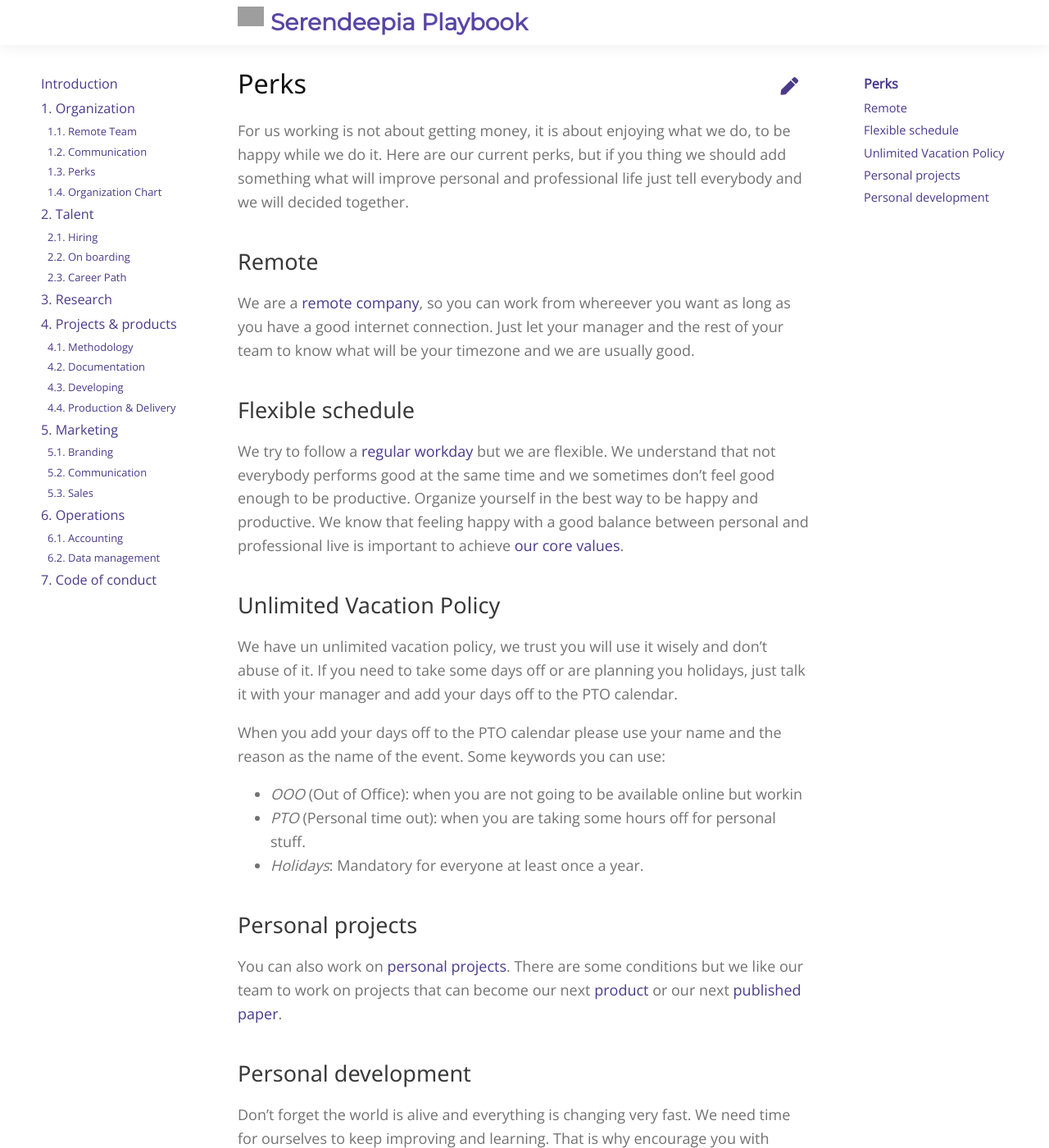
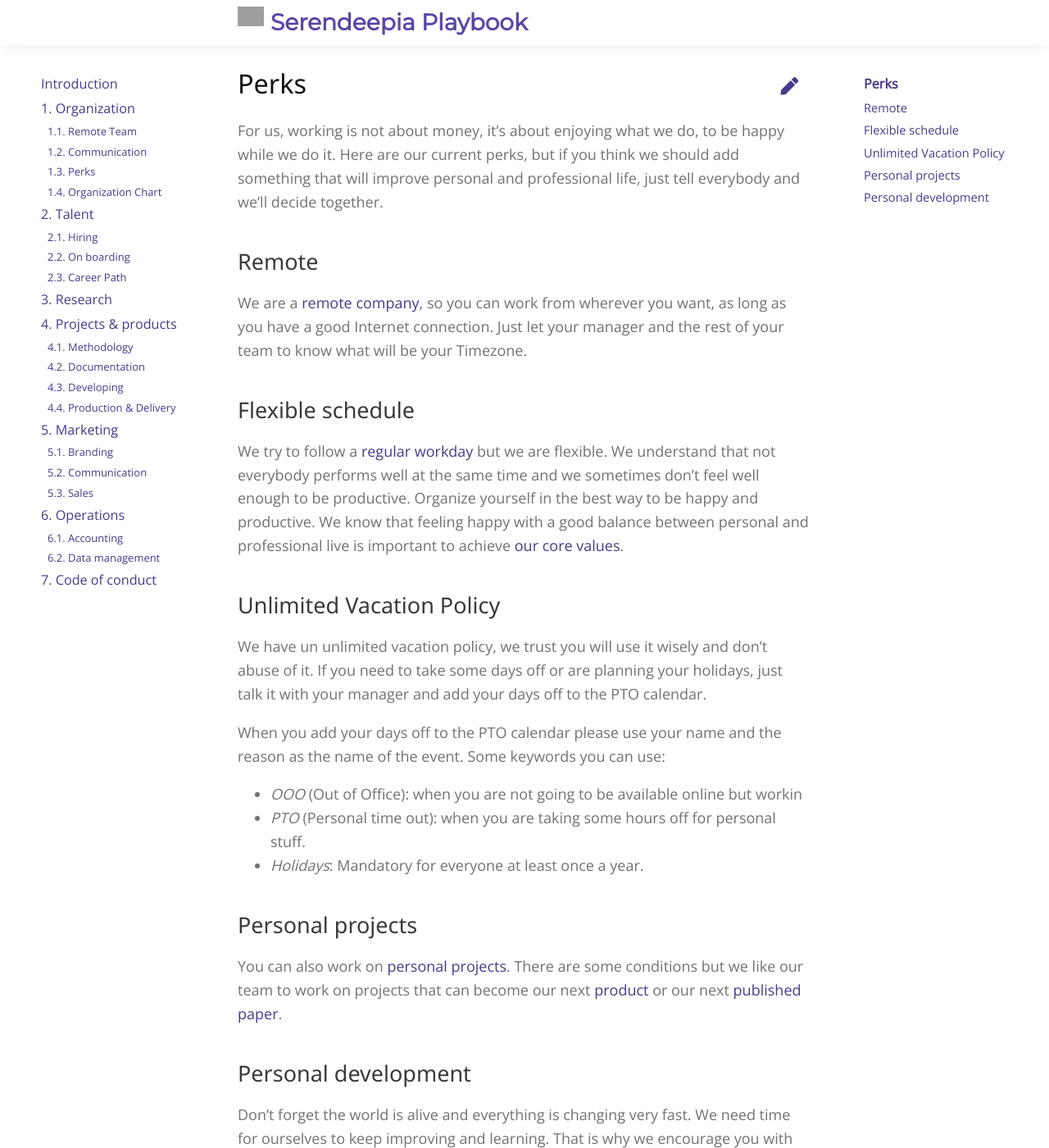
Before and after one commit to serendeepia/playbook, a Jekyll site: the page built from _docs/1_3_perks.md, in a window 1280 px wide and 1400 px high. Shown: the whole window at 82% size. Built offline with Jekyll 4.4.1, drawn with Linux system fonts in a browser that asks for light colours; nearby versions of some CDN libraries; comment, search, counter and statistics services are not loaded; some of the changed text lies outside the part shown; grey boxes are pictures that could not be loaded.

Commit message:
Update 1_3_perks.md

```diff
--- a/_docs/1_3_perks.md
+++ b/_docs/1_3_perks.md
@@ -4,19 +4,19 @@ index: 1.3
 title: Perks
 ---
 
-For us working is not about getting money, it is about enjoying what we do, to be happy while we do it. Here are our current perks, but if you thing we should add something what will improve personal and professional life just tell everybody and we will decided together.
+For us, working is not about money, it's about enjoying what we do, to be happy while we do it. Here are our current perks, but if you think we should add something that will improve personal and professional life, just tell everybody and we'll decide together.
 
 ## Remote
 
-We are a [remote company](/1-1-remote-team), so you can work from whereever you want as long as you have a good internet connection. Just let your manager and the rest of your team to know what will be your timezone and we are usually good.
+We are a [remote company](/1-1-remote-team), so you can work from wherever you want, as long as you have a good Internet connection. Just let your manager and the rest of your team to know what will be your Timezone.
 
 ## Flexible schedule
 
-We try to follow a [regular workday](/1-1-remote-team#an-usual-workday) but we are flexible. We understand that not everybody performs good at the same time and we sometimes don't feel good enough to be productive. Organize yourself in the best way to be happy and productive. We know that feeling happy with a good balance between personal and professional live is important to achieve [our core values](1-0-organiziation#our-core-values).
+We try to follow a [regular workday](/1-1-remote-team#an-usual-workday) but we are flexible. We understand that not everybody performs well at the same time and we sometimes don't feel well enough to be productive. Organize yourself in the best way to be happy and productive. We know that feeling happy with a good balance between personal and professional live is important to achieve [our core values](1-0-organiziation#our-core-values).
 
 ## Unlimited Vacation Policy
 
-We have un unlimited vacation policy, we trust you will use it wisely and don't abuse of it. If you need to take some days off or are planning you holidays, just talk it with your manager and add your days off to the PTO calendar.
+We have un unlimited vacation policy, we trust you will use it wisely and don't abuse of it. If you need to take some days off or are planning your holidays, just talk it with your manager and add your days off to the PTO calendar.
 
 When you add your days off to the PTO calendar please use your name and the reason as the name of the event. Some keywords you can use:
 * _OOO_ (Out of Office): when you are not going to be available online but workin
```
Also changed, not shown: other parts of _docs/1_3_perks.md (+1 -1 lines).
